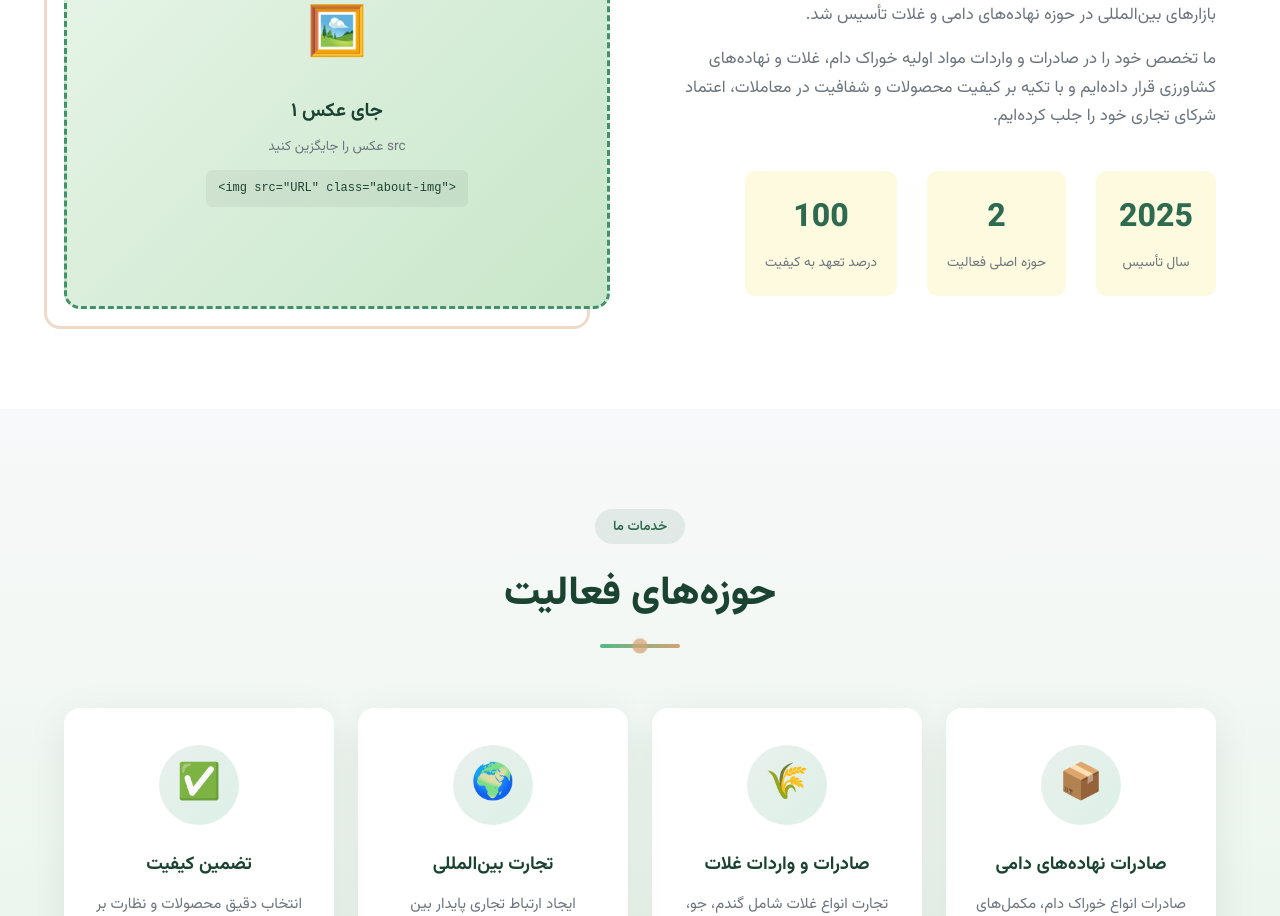
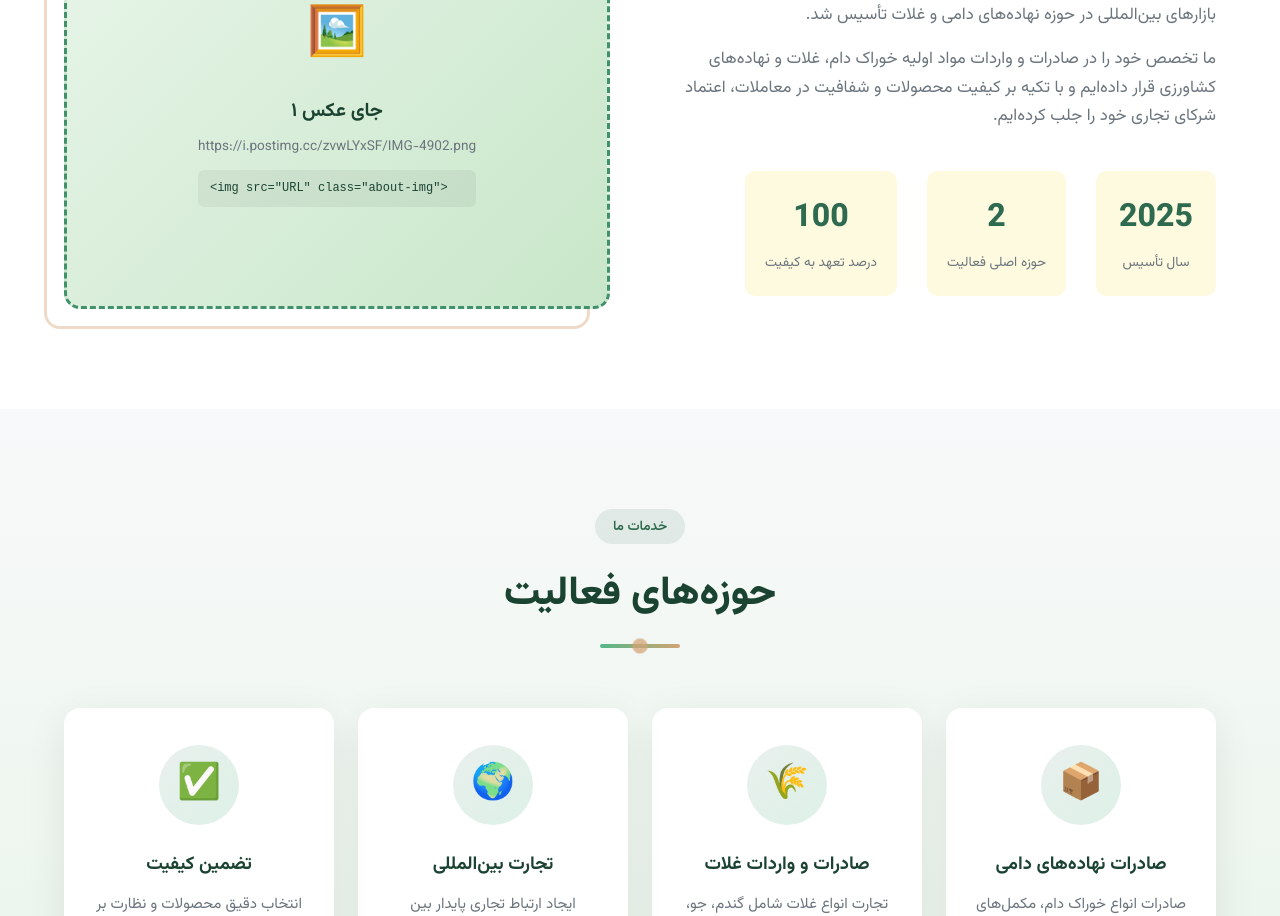
Before and after one commit to mobingorjizadeh3-eng/tarlanacer, a plain HTML site: page index.html in a window 1280 px wide. Shown: the part 1200-2116 px from the top of the page. Drawn offline with Linux system fonts and the light colour scheme.

Commit message:
Update index.html

```diff
--- a/index.html
+++ b/index.html
@@ -264,7 +264,7 @@ section{padding:100px 0}
 <div class="placeholder-content">
 <span class="placeholder-icon">🖼️</span>
 <p class="placeholder-text">جای عکس ۱</p>
-<p class="placeholder-hint">src عکس را جایگزین کنید</p>
+<p class="placeholder-hint">https://i.postimg.cc/zvwLYxSF/IMG-4902.png</p>
 <code class="placeholder-code">&lt;img src="URL" class="about-img"&gt;</code>
 </div>
 <!-- <img src="YOUR_IMAGE_URL_1" alt="Tarlanacer" class="about-img"> -->
```
